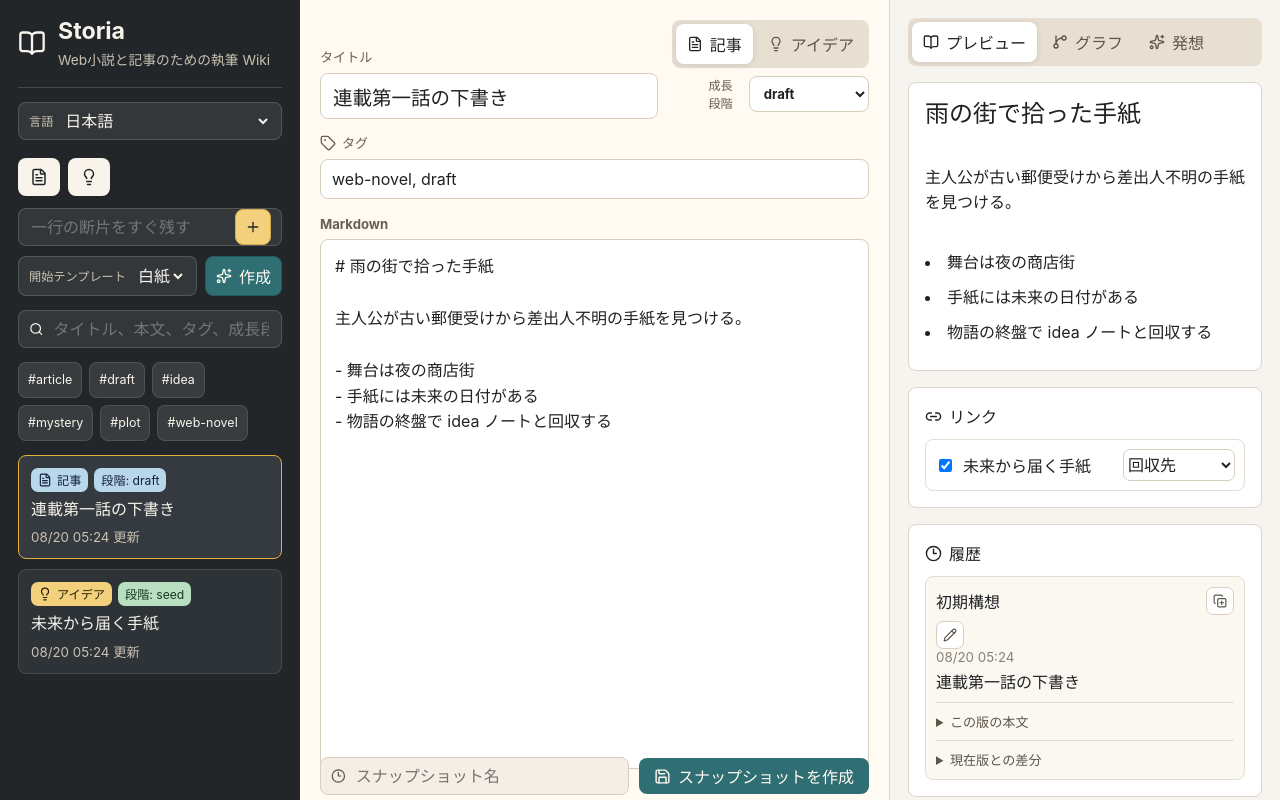
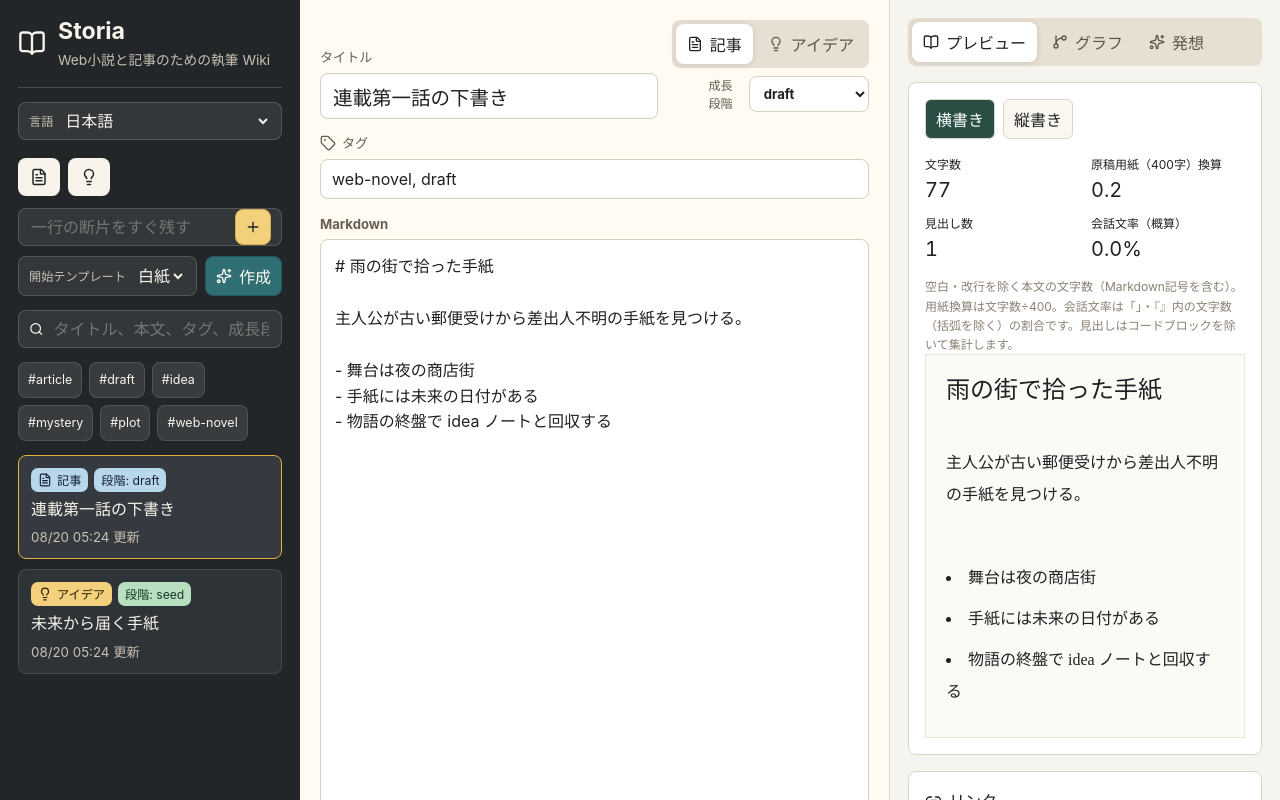
Before and after one commit to hitenkoku/Storia, a React (Vite) app: page / in a window 1280 px wide. Shown: the top 800 px of the page. Built offline with nearby package versions, Linux system fonts and the light colour scheme.

Commit message:
Add graph exploration and Japanese reader statistics

```diff
--- a/src/App.css
+++ b/src/App.css
@@ -775,3 +775,37 @@ button {
     width: 100%;
   }
 }
+.graph-scroll { max-height: 460px; overflow: auto; border: 1px solid #ddd5ca; border-radius: 6px; }
+.graph-panel .graph-scroll svg { display: block; width: auto; height: auto; max-width: none; }
+.graph-panel path { fill: none; stroke-width: 2; }
+.graph-panel path.link { stroke: var(--relation-color); }
+.graph-panel path.revision { stroke: #927025; stroke-dasharray: 5 5; }
+.relation-0 { --relation-color: #8854a0; }
+.relation-1 { --relation-color: #326c97; }
+.relation-2 { --relation-color: #b13e3e; }
+.relation-3 { --relation-color: #34754a; }
+.relation-4 { --relation-color: #ad641d; }
+.relation-5 { --relation-color: #52646c; }
+.graph-legend { display: flex; flex-wrap: wrap; gap: 8px 14px; margin-bottom: 12px; font-size: 12px; }
+.graph-legend span { display: inline-flex; gap: 5px; align-items: center; }
+.relation-color { width: 18px; border-top: 3px solid var(--relation-color); }
+.graph-panel circle.island-ring { fill: none; stroke: #9a5416; stroke-dasharray: 3 3; stroke-width: 2; }
+.graph-panel g:focus-visible circle { stroke: #151515; stroke-width: 4; }
+.graph-panel circle.revision { cursor: default; }
+.island-list { display: grid; gap: 6px; }
+.island-list button { text-align: start; overflow-wrap: anywhere; }
+.reading-controls { display: flex; gap: 8px; }
+.reading-controls button[aria-pressed="true"] { background: #294e43; color: white; }
+.writing-stats { display: grid; grid-template-columns: repeat(2, minmax(0, 1fr)); gap: 12px; }
+.writing-stats dt, .stats-help { font-size: 12px; line-height: 1.6; }
+.writing-stats dd { margin: 4px 0 0; font-size: 20px; font-variant-numeric: tabular-nums; }
+.reader-surface { padding: 20px; background: #fcfaf5; border: 1px solid #ebe4d8; overflow: auto; max-height: 65vh; }
+.reader-surface .markdown-preview { font-family: "Yu Mincho", "Hiragino Mincho ProN", serif; line-height: 2; font-size: 16px; overflow-wrap: anywhere; line-break: strict; }
+.reader-surface .markdown-preview p { margin-bottom: 1.2em; }
+.reader-surface.vertical { writing-mode: vertical-rl; height: 460px; max-height: 65vh; width: 100%; }
+.reader-surface.vertical .markdown-preview { height: 100%; }
+.reader-surface.vertical .markdown-preview p { margin: 0 0 0 1.2em; }
+.reader-surface.vertical blockquote { border-left: 0; border-right: 3px solid #86a873; padding: 0 12px 0 0; }
+.graph-panel, .preview-panel { min-width: 0; }
+.reading-controls button, .island-list button { border: 1px solid #ddd5ca; border-radius: 6px; padding: 7px 10px; background: #faf7f1; color: #202124; }
+.reading-controls button[aria-pressed="true"] { background: #294e43; color: white; }
--- a/src/App.tsx
+++ b/src/App.tsx
@@ -18,6 +18,7 @@ import {
 } from "lucide-react";
 import { FormEvent, useEffect, useMemo, useRef, useState } from "react";
 import "./App.css";
+import { graphPositions, isolatedItemIds, writingStats } from "./exploration";
 
 type WorkType = "article" | "idea";
 type GrowthStatus = "seed" | "sprout" | "draft" | "revised" | "published";
@@ -174,6 +175,14 @@ const UI_TEXT = {
     graph: "グラフ",
     spark: "発想",
     storiaGraph: "Storia グラフ",
+    islands: "孤島（未接続の素材）",
+    noIslands: "すべての素材が接続されています。",
+    graphHelp: "実線は素材間の関係、破線は履歴。上下・左右にスクロールできます。",
+    horizontal: "横書き", vertical: "縦書き",
+    characters: "文字数", manuscriptPages: "原稿用紙（400字）換算",
+    headings: "見出し数", dialogueRate: "会話文率（概算）",
+    statsHelp: "空白・改行を除く本文の文字数（Markdown記号を含む）。用紙換算は文字数÷400。会話文率は「」・『』内の文字数（括弧を除く）の割合です。見出しはコードブロックを除いて集計します。",
+
     links: "リンク",
     linkKindLabel: "の関係タイプ",
     history: "履歴",
@@ -236,6 +245,14 @@ const UI_TEXT = {
     graph: "Graph",
     spark: "Spark",
     storiaGraph: "Storia graph",
+    islands: "Islands (unconnected material)",
+    noIslands: "All material is connected.",
+    graphHelp: "Solid lines connect material; dashed lines show history. Scroll horizontally or vertically to explore.",
+    horizontal: "Horizontal", vertical: "Vertical",
+    characters: "Characters", manuscriptPages: "400-character pages",
+    headings: "Headings", dialogueRate: "Dialogue (estimate)",
+    statsHelp: "Characters exclude whitespace and include Markdown syntax. Pages = characters / 400. Dialogue is the share inside Japanese quotes, excluding quote marks. Headings exclude fenced code blocks.",
+
     links: "Links",
     linkKindLabel: " relationship type",
     history: "History",
@@ -664,6 +681,7 @@ function App() {
   const [selectedId, setSelectedId] = useState(workspace.items[0]?.id ?? "");
   const [query, setQuery] = useState("");
   const [draft, setDraft] = useState<Draft>(() => makeDraft(workspace.items[0]));
+  const [verticalReading, setVerticalReading] = useState(false);
   const [view, setView] = useState<"preview" | "graph" | "spark">("preview");
   const [quickCapture, setQuickCapture] = useState("");
   const [startTemplate, setStartTemplate] = useState<StartTemplate>("blank");
@@ -803,51 +821,20 @@ function App() {
     ];
   }, [draft.body, draft.links, draft.title, draft.type, itemById, linkKindLabels, locale, selectedItem, text]);
 
-  const graphNodes = useMemo<GraphNode[]>(() => {
-    const itemNodes = workspace.items.map((item, index) => {
-      const angle = (Math.PI * 2 * index) / Math.max(workspace.items.length, 1);
-      return {
-        id: item.id,
-        label: item.title,
-        type: item.type,
-        x: 250 + Math.cos(angle) * 160,
-        y: 190 + Math.sin(angle) * 120,
-      };
-    });
-
-    const revisionsByItem = workspace.revisions.reduce<Record<string, Revision[]>>(
-      (groups, revision) => {
-        groups[revision.itemId] = [...(groups[revision.itemId] ?? []), revision];
-        return groups;
-      },
-      {},
-    );
-
-    const revisionNodes = Object.entries(revisionsByItem).flatMap(([itemId, revisions]) => {
-      const parent = itemNodes.find((node) => node.id === itemId);
-      const orderedRevisions = [...revisions].sort((a, b) =>
-        a.createdAt.localeCompare(b.createdAt),
-      );
-
-      return orderedRevisions.map((revision, index) => {
-        const middle = (orderedRevisions.length - 1) / 2;
-        const spread = Math.max(44, 92 - orderedRevisions.length * 4);
-        const xOffset = 76;
-        const yOffset = (index - middle) * spread;
-        const note = revision.note.trim() || "revision";
-
-        return {
-          id: revision.id,
-          label: `${note} ${formatDate(revision.createdAt)}`,
-          type: "revision" as const,
-          x: Math.min(470, Math.max(30, (parent?.x ?? 250) + xOffset)),
-          y: Math.min(350, Math.max(30, (parent?.y ?? 190) + yOffset)),
-        };
-      });
-    });
-
-    return [...itemNodes, ...revisionNodes];
-  }, [workspace.items, workspace.revisions]);
+  const isolatedIds = useMemo(() => isolatedItemIds(workspace.items), [workspace.items]);
+  const graphLayout = useMemo(() => graphPositions(workspace.items, workspace.revisions), [workspace.items, workspace.revisions]);
+  const stats = useMemo(() => writingStats(draft.body), [draft.body]);
+  const graphNodes = useMemo<GraphNode[]>(() => [
+    ...workspace.items.map((item) => ({
+      id: item.id, label: item.title, type: item.type, ...graphLayout.positions.get(item.id)!,
+    })),
+    ...workspace.revisions.filter((revision) => graphLayout.positions.has(revision.id)).map((revision) => ({
+      id: revision.id,
+      label: `${revision.note.trim() || "revision"} ${formatDate(revision.createdAt)}`,
+      type: "revision" as const,
+      ...graphLayout.positions.get(revision.id)!,
+    })),
+  ], [workspace.items, workspace.revisions, graphLayout]);
 
   const graphEdges = useMemo<GraphEdge[]>(() => {
     const links = workspace.items.flatMap((item) =>
@@ -1379,42 +1366,72 @@ function App() {
 
         {view === "preview" ? (
           <div className="preview-panel">
-            <MarkdownPreview emptyText={text.markdownPreviewEmpty} source={draft.body} />
+            <div className="reading-controls" role="group" aria-label={text.preview}>
+              <button type="button" aria-pressed={!verticalReading} onClick={() => setVerticalReading(false)}>{text.horizontal}</button>
+              <button type="button" aria-pressed={verticalReading} onClick={() => setVerticalReading(true)}>{text.vertical}</button>
+            </div>
+            <dl className="writing-stats">
+              <div><dt>{text.characters}</dt><dd>{stats.characters.toLocaleString(locale)}</dd></div>
+              <div><dt>{text.manuscriptPages}</dt><dd>{stats.manuscriptPages.toFixed(1)}</dd></div>
+              <div><dt>{text.headings}</dt><dd>{stats.headings}</dd></div>
+              <div><dt>{text.dialogueRate}</dt><dd>{stats.dialogueRate.toFixed(1)}%</dd></div>
+            </dl>
+            <p className="muted stats-help">{text.statsHelp}</p>
+            <div className={`reader-surface ${verticalReading ? "vertical" : ""}`}>
+              <MarkdownPreview emptyText={text.markdownPreviewEmpty} source={draft.body} />
+            </div>
           </div>
         ) : view === "graph" ? (
           <div className="graph-panel">
-            <svg viewBox="0 0 500 380" role="img" aria-label={text.storiaGraph}>
+            <p className="muted">{text.graphHelp}</p>
+            <div className="graph-legend">
+              {LINK_KINDS.map((kind, index) => <span key={kind}><i className={`relation-color relation-${index}`} />{linkKindLabels[kind]}</span>)}
+            </div>
+            <div className="graph-scroll" tabIndex={0} role="region" aria-label={text.storiaGraph}>
+            <svg width={graphLayout.width} height={graphLayout.height} viewBox={`0 0 ${graphLayout.width} ${graphLayout.height}`} aria-label={text.storiaGraph}>
               {graphEdges.map((edge, index) => {
-                const from = graphNodes.find((node) => node.id === edge.from);
-                const to = graphNodes.find((node) => node.id === edge.to);
-                if (!from || !to) return null;
+                const from = graphLayout.positions.get(edge.from);
+                const to = graphLayout.positions.get(edge.to);
+                if (!from || !to || edge.from === edge.to) return null;
+                const colorIndex = edge.linkKind ? LINK_KINDS.indexOf(edge.linkKind) : -1;
                 return (
-                  <line
-                    key={`${edge.from}-${edge.to}-${index}`}
-                    x1={from.x}
-                    y1={from.y}
-                    x2={to.x}
-                    y2={to.y}
-                    className={edge.kind}
-                  >
-                    {edge.linkKind && <title>{edge.linkKind}</title>}
-                  </line>
+                  <path key={`${edge.from}-${edge.to}-${index}`}
+                    d={edge.kind === "revision"
+                      ? `M ${from.x} ${from.y} Q ${(from.x + to.x) / 2} ${from.y - 45} ${to.x} ${to.y}`
+                      : `M ${from.x} ${from.y} C ${20 + colorIndex * 10} ${from.y}, ${20 + colorIndex * 10} ${to.y}, ${to.x} ${to.y}`}
+                    className={`${edge.kind} relation-${colorIndex}`}>
+                    <title>{edge.linkKind ? `${itemById.get(edge.from)?.title} → ${itemById.get(edge.to)?.title}: ${linkKindLabels[edge.linkKind]}` : text.history}</title>
+                  </path>
                 );
               })}
               {graphNodes.map((node) => (
-                <g key={node.id} onClick={() => workspace.items.some((item) => item.id === node.id) && setSelectedId(node.id)}>
-                  <circle
-                    cx={node.x}
-                    cy={node.y}
-                    r={node.type === "revision" ? 13 : 22}
-                    className={`${node.type} ${node.id === selectedItem?.id ? "selected" : ""}`}
-                  />
-                  <text x={node.x} y={node.y + 38}>
-                    {node.label.slice(0, 18)}
-                  </text>
+                <g key={node.id} role={node.type !== "revision" ? "button" : undefined}
+                  tabIndex={node.type !== "revision" ? 0 : undefined}
+                  aria-label={`${node.label}${isolatedIds.has(node.id) ? ` (${text.islands})` : ""}`}
+                  onClick={() => node.type !== "revision" && setSelectedId(node.id)}
+                  onKeyDown={(event) => {
+                    if (node.type !== "revision" && (event.key === "Enter" || event.key === " ")) {
+                      event.preventDefault(); setSelectedId(node.id);
+                    }
+                  }}>
+                  <title>{node.label}</title>
+                  {isolatedIds.has(node.id) && <circle cx={node.x} cy={node.y} r={29} className="island-ring" />}
+                  <circle cx={node.x} cy={node.y} r={node.type === "revision" ? 13 : 22}
+                    className={`${node.type} ${node.id === selectedItem?.id ? "selected" : ""}`} />
+                  <text x={node.x} y={node.y + 43}>{Array.from(node.label).slice(0, 14).join("")}</text>
                 </g>
               ))}
             </svg>
+            </div>
+            <h3>{text.islands}</h3>
+            <div className="island-list">
+              {workspace.items.filter((item) => isolatedIds.has(item.id)).map((item) => (
+                <button type="button" key={item.id} onClick={() => setSelectedId(item.id)}>
+                  {typeLabels[item.type]} · {item.title}
+                </button>
+              ))}
+              {!isolatedIds.size && <p className="muted">{text.noIslands}</p>}
+            </div>
           </div>
         ) : (
           <div className="spark-panel">
--- /dev/null
+++ b/src/exploration.ts
@@ -0,0 +1,59 @@
+type GraphItem = { id: string; links: { id: string }[] };
+type GraphRevision = { id: string; itemId: string };
+
+/** Incoming links count too; snapshots and dangling/self links do not. */
+export function isolatedItemIds(items: GraphItem[]) {
+  const ids = new Set(items.map((item) => item.id));
+  const connected = new Set<string>();
+  for (const item of items) {
+    for (const link of item.links) {
+      if (link.id !== item.id && ids.has(link.id)) {
+        connected.add(item.id);
+        connected.add(link.id);
+      }
+    }
+  }
+  return new Set(items.filter((item) => !connected.has(item.id)).map((item) => item.id));
+}
+
+/** One row per item, with its snapshots to the right. Canvas grows without clamping. */
+export function graphPositions(items: GraphItem[], revisions: GraphRevision[]) {
+  const positions = new Map<string, { x: number; y: number }>();
+  let columns = 1;
+  items.forEach((item, row) => {
+    positions.set(item.id, { x: 110, y: 60 + row * 100 });
+    const children = revisions.filter((revision) => revision.itemId === item.id);
+    columns = Math.max(columns, children.length + 1);
+    children.forEach((revision, column) => {
+      positions.set(revision.id, { x: 110 + (column + 1) * 220, y: 60 + row * 100 });
+    });
+  });
+  return { positions, width: Math.max(500, columns * 220), height: Math.max(280, items.length * 100 + 20) };
+}
+
+/** Raw Markdown code points, excluding whitespace. Dialogue is text inside Japanese quotes. */
+export function writingStats(source: string) {
+  const characters = Array.from(source.replace(/\s/gu, "")).length;
+  let dialogue = 0;
+  const stack: string[] = [];
+  for (const character of source) {
+    if (character === "「" || character === "『") stack.push(character === "「" ? "」" : "』");
+    else if (character === stack[stack.length - 1]) stack.pop();
+    else if (stack.length && !/\s/u.test(character)) dialogue += 1;
+  }
+  let headings = 0;
+  let fence: { marker: string; length: number } | undefined;
+  const lines = source.split(/\r?\n/);
+  lines.forEach((line, index) => {
+    const delimiter = line.match(/^ {0,3}(`{3,}|~{3,})(.*)$/);
+    if (delimiter) {
+      if (!fence) fence = { marker: delimiter[1][0], length: delimiter[1].length };
+      else if (delimiter[1][0] === fence.marker && delimiter[1].length >= fence.length && !delimiter[2].trim()) fence = undefined;
+      return;
+    }
+    if (fence) return;
+    if (/^ {0,3}#{1,6}(?:\s|$)/.test(line)) headings += 1;
+    else if (/^ {0,3}(?:=+|-+)\s*$/.test(line) && index > 0 && lines[index - 1].trim() && !/^\s*(?:#|>|-|`|~)/.test(lines[index - 1])) headings += 1;
+  });
+  return { characters, manuscriptPages: characters / 400, headings, dialogueRate: characters ? dialogue / characters * 100 : 0 };
+}
```
Also changed, not shown: 2 other files (tests, documents, lock files or other folders).
